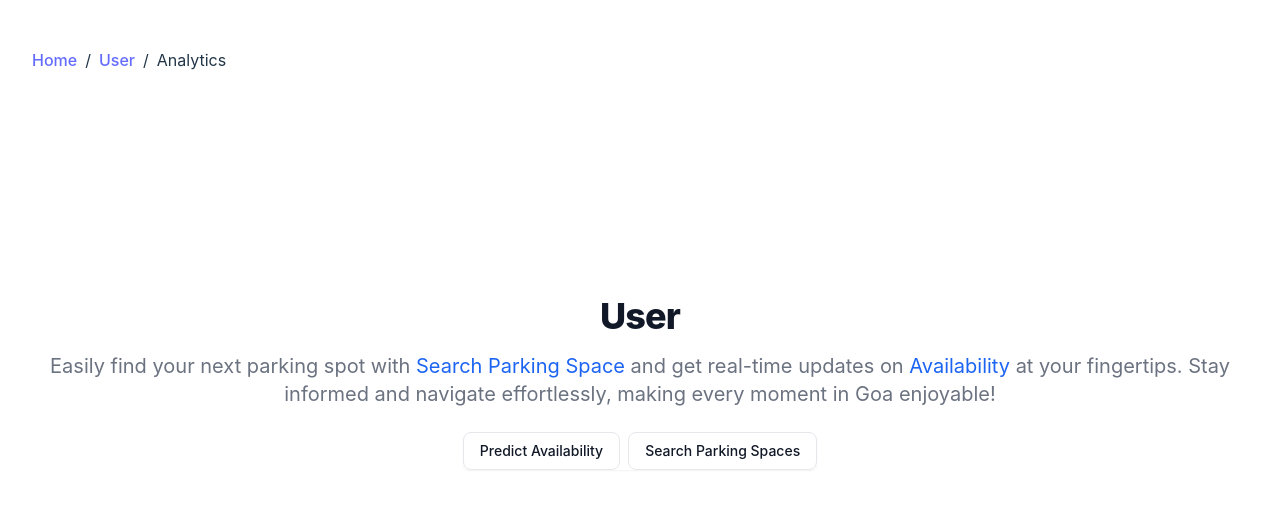
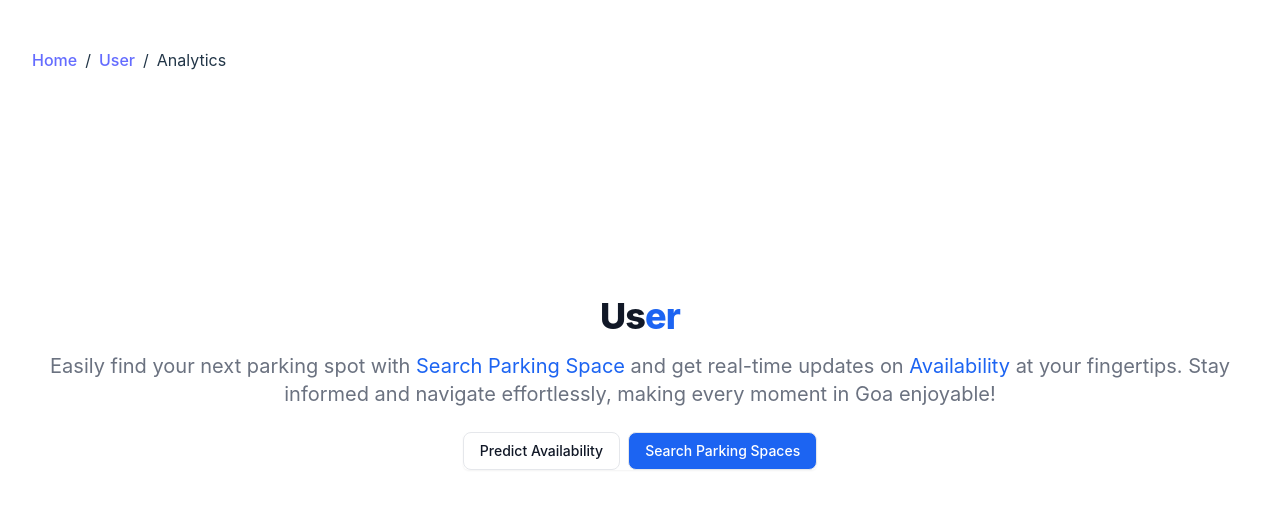
Before and after one commit to yatee-singh/goa-hackathon, a React (Vite) app in the folder frontend/: page /user in a window 1280 px wide. Shown: the top 508 px of the page. Built offline with nearby package versions, Linux system fonts and the light colour scheme.

Commit message:
enhanced Ui

```diff
--- a/frontend/src/pages/Main.jsx
+++ b/frontend/src/pages/Main.jsx
@@ -33,7 +33,7 @@ function Main() {
         <button
           onClick={() => { navigate('/user'); }}
           type="button"
-          className="px-4 py-2 text-sm font-medium text-gray-900 bg-white border border-gray-200 rounded-lg hover:bg-gray-100 hover:text-blue-700 focus:z-10 focus:ring-2 focus:ring-blue-700 focus:text-blue-700 dark:bg-gray-800 dark:border-gray-700 dark:text-white dark:hover:text-white dark:hover:bg-gray-700 dark:focus:ring-blue-500 dark:focus:text-white"
+          className="px-4 py-2 text-sm font-medium text-white bg-blue-600 border border-gray-200 rounded-lg hover:bg-gray-100 hover:text-blue-700 focus:z-10 focus:ring-2 focus:ring-blue-700 focus:text-blue-700 dark:bg-gray-800 dark:border-gray-700 dark:text-white dark:hover:text-white dark:hover:bg-gray-700 dark:focus:ring-blue-500 dark:focus:text-white"
         >
           User
         </button>
--- a/frontend/src/pages/user1.jsx
+++ b/frontend/src/pages/user1.jsx
@@ -9,7 +9,7 @@ function User() {
     <div className="px-4 py-6 md:px-8 md:py-12">
       <Header/>
       <h1 className="mb-4 mt-56 text-3xl md:text-4xl font-extrabold leading-none tracking-tight text-gray-900 dark:text-white text-center">
-        User
+        Us<span className="text-blue-600 dark:text-blue-500">er</span>
       </h1>
       <p className="text-base md:text-lg font-normal text-gray-500 lg:text-xl dark:text-gray-400 text-center">
       Easily find your next parking spot with <span className="text-blue-600 dark:text-blue-500">Search Parking Space</span> and get real-time updates on <span className="text-blue-600 dark:text-blue-500">Availability </span>at your fingertips. Stay informed and navigate effortlessly, making every moment in Goa enjoyable!
@@ -26,7 +26,7 @@ function User() {
         <button
           onClick={() => { navigate('/search'); }}
           type="button"
-          className="px-4 py-2 text-sm font-medium text-gray-900 bg-white border border-gray-200 rounded-lg hover:bg-gray-100 hover:text-blue-700 focus:z-10 focus:ring-2 focus:ring-blue-700 focus:text-blue-700 dark:bg-gray-800 dark:border-gray-700 dark:text-white dark:hover:text-white dark:hover:bg-gray-700 dark:focus:ring-blue-500 dark:focus:text-white"
+          className="px-4 py-2 text-sm font-medium text-white bg-blue-600 border border-gray-200 rounded-lg hover:bg-gray-100 hover:text-blue-700 focus:z-10 focus:ring-2 focus:ring-blue-700 focus:text-blue-700 dark:bg-gray-800 dark:border-gray-700 dark:text-white dark:hover:text-white dark:hover:bg-gray-700 dark:focus:ring-blue-500 dark:focus:text-white"
         >
           Search Parking Spaces
         </button>
```
